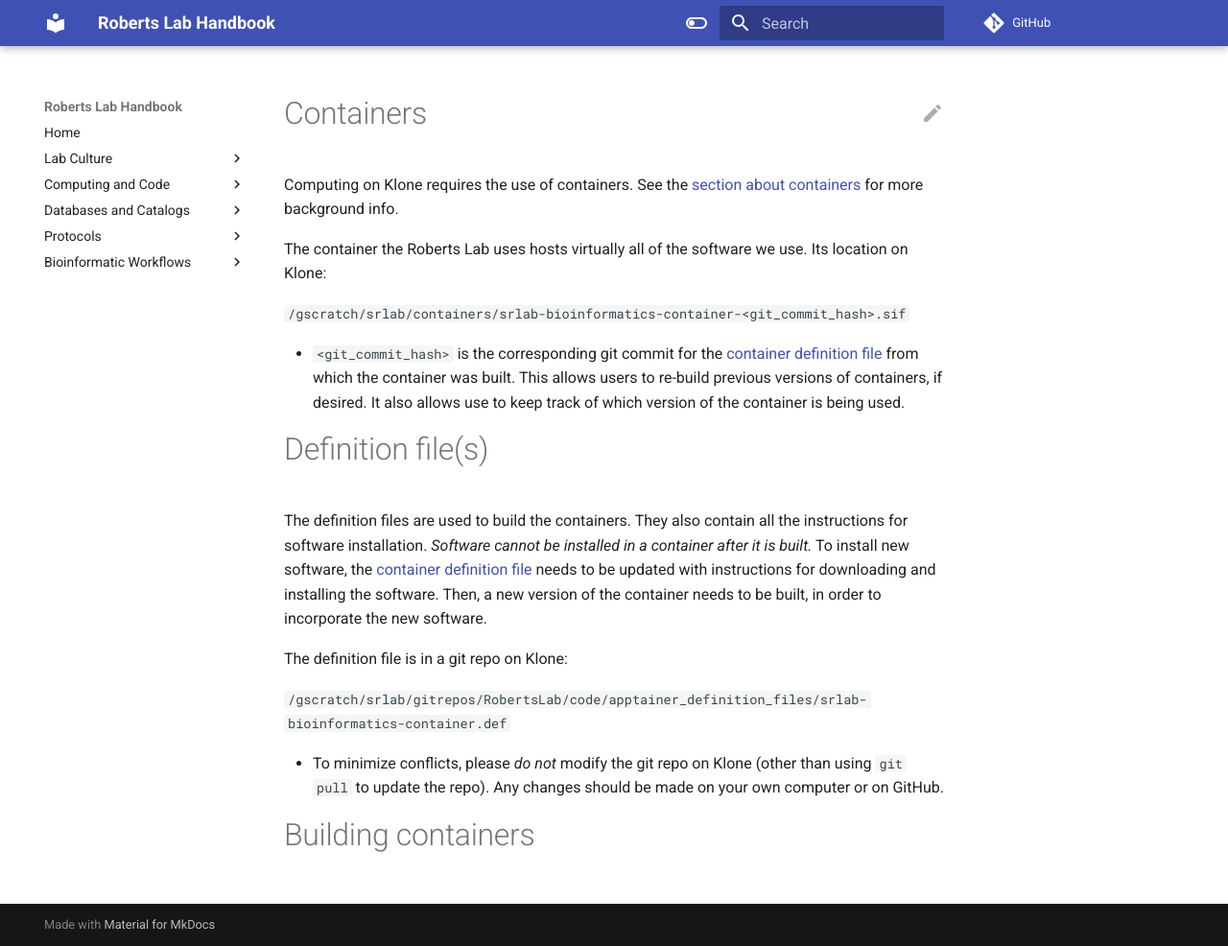
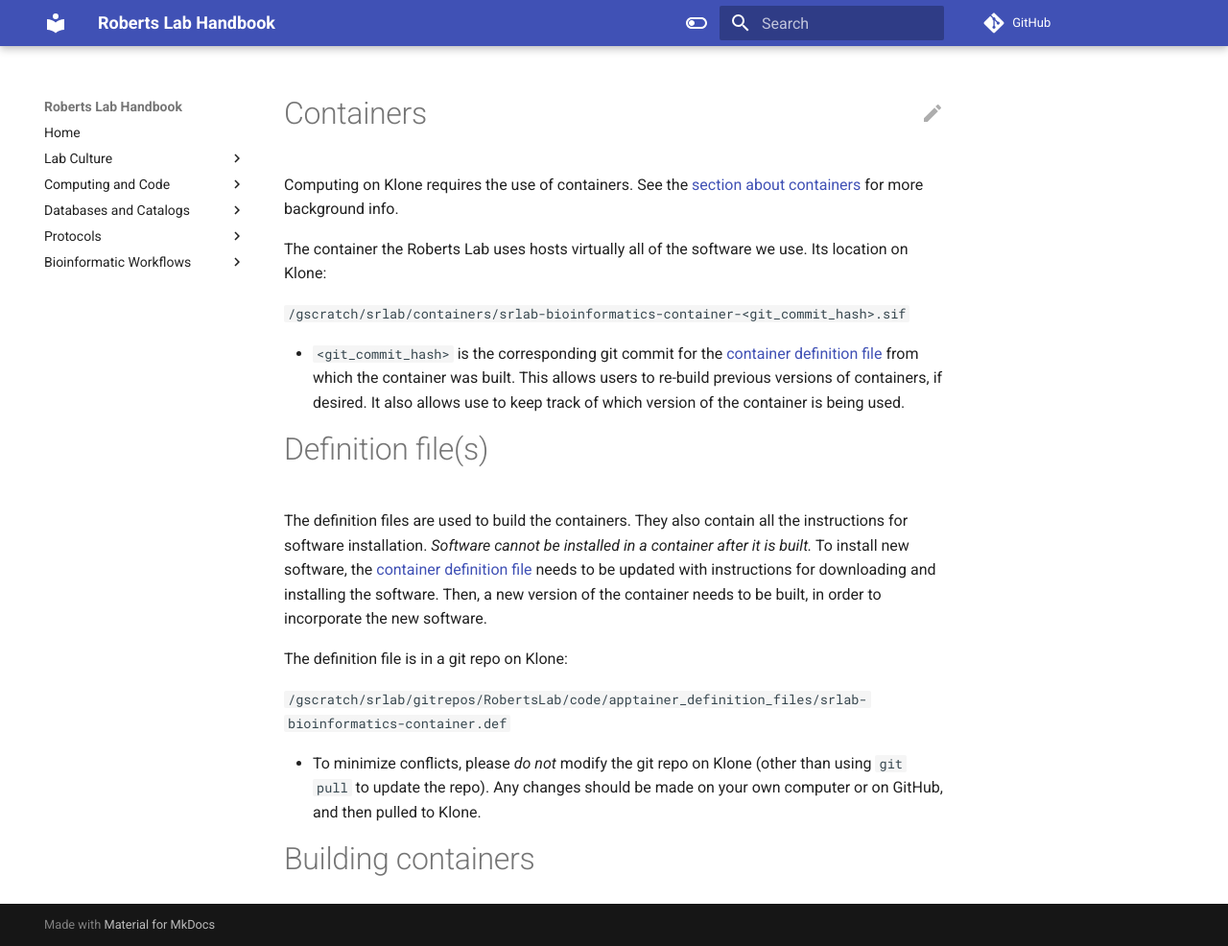
Before and after one commit to RobertsLab/resources, an MkDocs documentation site: the page built from docs/klone_Installing-Programs.md, in a window 1280 px wide and 986 px high. Shown: the whole window at 96% size. Built offline with MkDocs 1.6.1 and Material for MkDocs 9.7.7, drawn with Linux system fonts in a browser that asks for light colours; comment, search, counter and statistics services are not loaded.

Commit message:
add pull instruction to klone_Installing-Programs.md

```diff
--- a/docs/klone_Installing-Programs.md
+++ b/docs/klone_Installing-Programs.md
@@ -16,6 +16,6 @@ The definition file is in a git repo on Klone:
 
 `/gscratch/srlab/gitrepos/RobertsLab/code/apptainer_definition_files/srlab-bioinformatics-container.def`
 
-- To minimize conflicts, please _do not_ modify the git repo on Klone (other than using `git pull` to update the repo). Any changes should be made on your own computer or on GitHub.
+- To minimize conflicts, please _do not_ modify the git repo on Klone (other than using `git pull` to update the repo). Any changes should be made on your own computer or on GitHub, and then pulled to Klone.
 
 # Building containers
```
